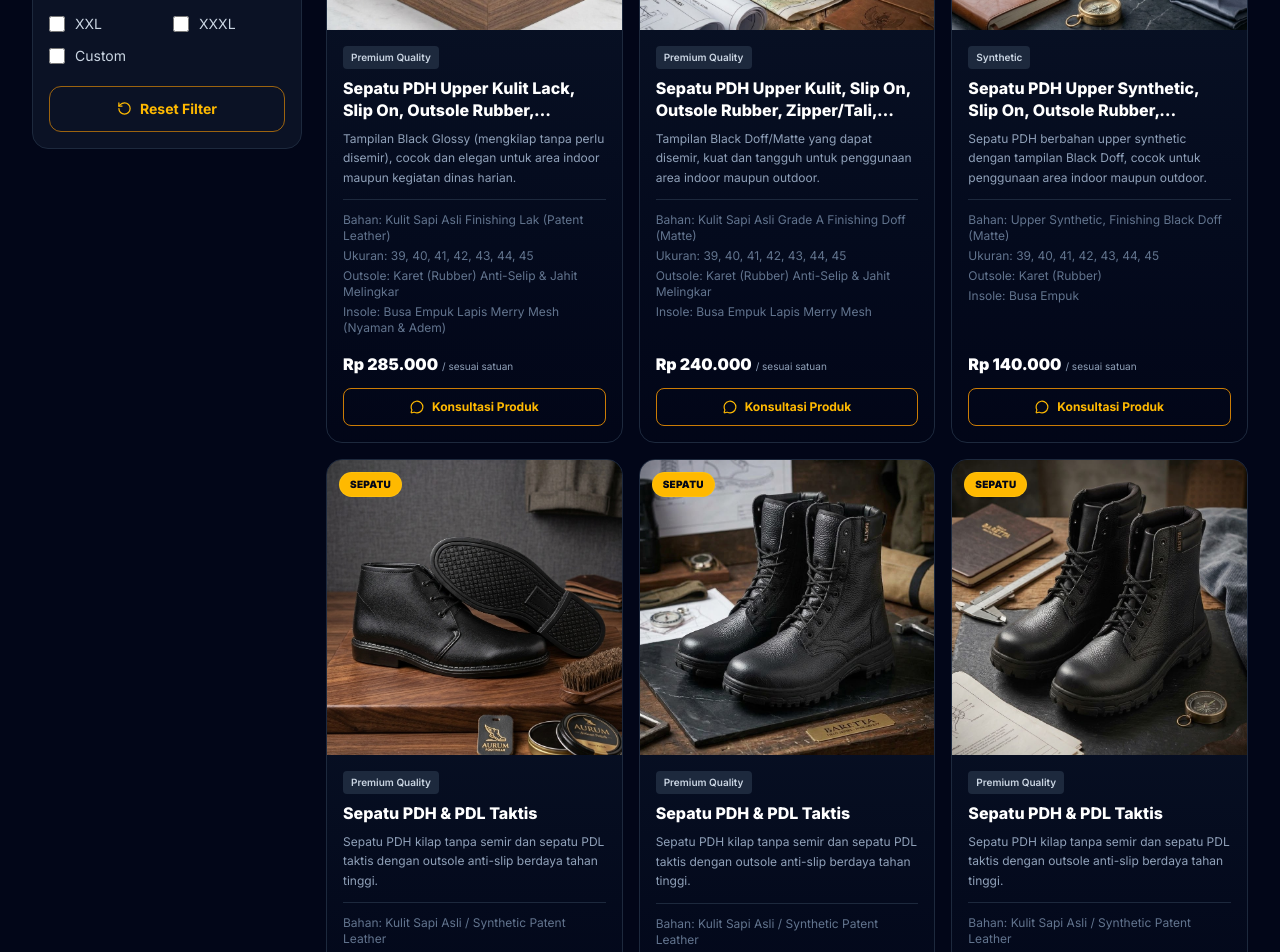
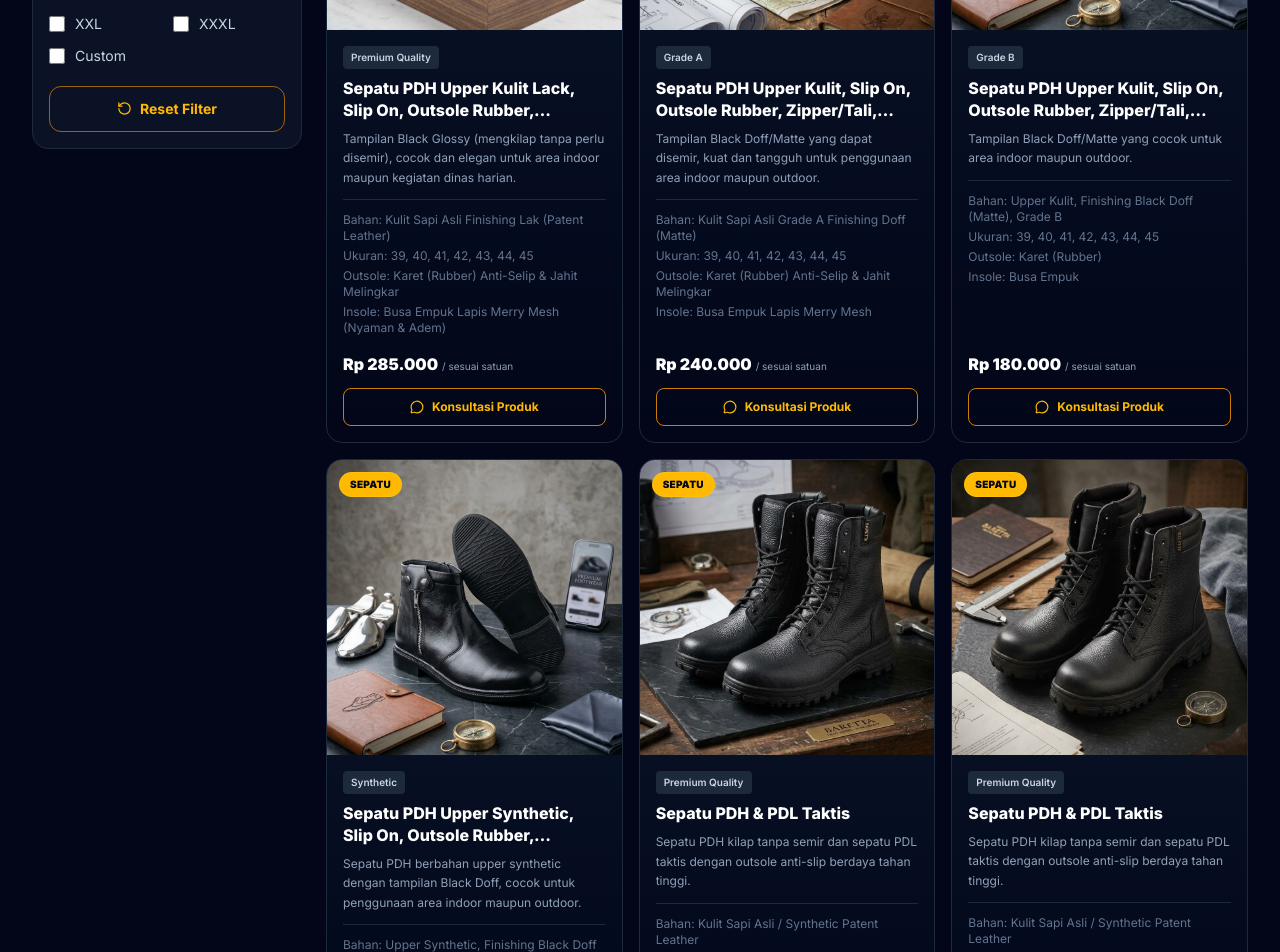
Before and after one commit to Ibommm/gun-uniform-website, a Next.js app: page /katalog in a window 1280 px wide. Shown: the part 1480-2432 px from the top of the page. Built offline with nearby package versions, Linux system fonts and the light colour scheme.

Commit message:
Update logo dan tambah katalog produk baru

```diff
--- a/src/data/products.ts
+++ b/src/data/products.ts
@@ -80,12 +80,13 @@ export const PRODUCTS: Product[] = [
       bordir: "Logo Emboss Custom",
     },
   },
-  { id: 5,
+  {
+    id: 5,
     name: "Sepatu PDH Upper Kulit, Slip On, Outsole Rubber, Zipper/Tali, Grade A.",
     category: "Sepatu",
     desc: "Tampilan Black Doff/Matte yang dapat disemir, kuat dan tangguh untuk penggunaan area indoor maupun outdoor.",
     price: 240000,
-    badge: "Premium Quality",
+    badge: "Grade A",
     image: "/images/product/pdh doff.jpeg",
     spec: {
       bahan: "Kulit Sapi Asli Grade A Finishing Doff (Matte)",
@@ -98,6 +99,23 @@ export const PRODUCTS: Product[] = [
   },
   {
     id: 6,
+    name: "Sepatu PDH Upper Kulit, Slip On, Outsole Rubber, Zipper/Tali, Grade B.",
+    category: "Sepatu",
+    desc: "Tampilan Black Doff/Matte yang cocok untuk area indoor maupun outdoor.",
+    price: 180000,
+    badge: "Grade B",
+    image: "/images/product/pdh doff grade b.jpeg",
+    spec: {
+      bahan: "Upper Kulit, Finishing Black Doff (Matte), Grade B",
+      ukuran: "39, 40, 41, 42, 43, 44, 45",
+      outsole: "Karet (Rubber)",
+      insole: "Busa Empuk",
+      fitur: "Slip On, Pilihan Resleting Samping atau Tali, Cocok untuk Area Indoor dan Outdoor",
+      bordir: "Logo Emboss Custom",
+    },
+  },
+  {
+    id: 7,
     name: "Sepatu PDH Upper Synthetic, Slip On, Outsole Rubber, Zipper/Tali.",
     category: "Sepatu",
     desc: "Sepatu PDH berbahan upper synthetic dengan tampilan Black Doff, cocok untuk penggunaan area indoor maupun outdoor.",
@@ -111,21 +129,6 @@ export const PRODUCTS: Product[] = [
       insole: "Busa Empuk",
       fitur: "Model Slip On, Pilihan Resleting Samping atau Tali, Cocok untuk Area Indoor dan Outdoor",
       bordir: "Logo Emboss Custom",
-    },
-  },
-  {
-    id: 7,
-    name: "Sepatu PDH & PDL Taktis",
-    category: "Sepatu",
-    desc: "Sepatu PDH kilap tanpa semir dan sepatu PDL taktis dengan outsole anti-slip berdaya tahan tinggi.",
-    price: 450000,
-    badge: "Premium Quality",
-    image: "/images/product/pdh diklat sintetis.jpeg",
-    spec: {
-      bahan: "Kulit Sapi Asli / Synthetic Patent Leather",
-      ukuran: "39, 40, 41, 42, 43, 44, 45",
-      bordir: "Logo Emboss Custom",
-      fitur: "Sol Anti Selip, Nyaman Dipakai Seharian",
     },
   },
   {
```
